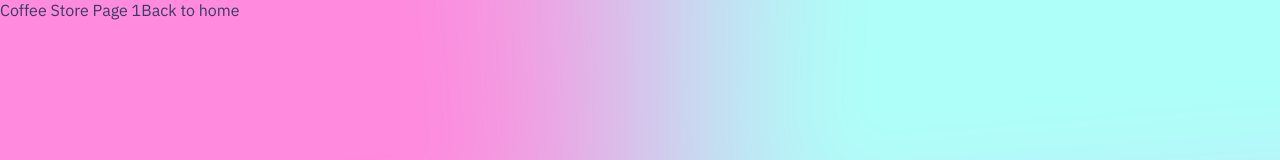
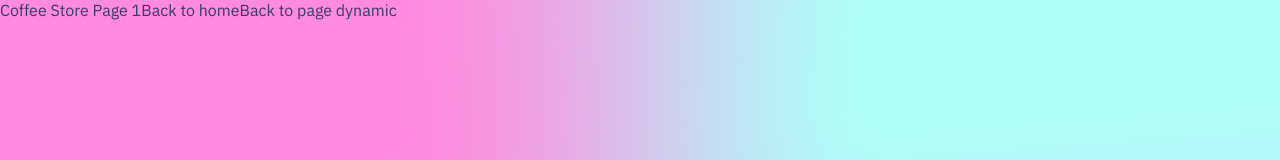
Before and after one commit to GrayJunZi/Drift, a Next.js app in the folder discover-coffee-stores/: page /coffee-store/1 in a window 1280 px wide. Shown: the top 160 px of the page. Built offline with nearby package versions, Linux system fonts and the light colour scheme.

Commit message:
030. 使用Link组件添加路由到动态页面

```diff
--- a/discover-coffee-stores/pages/coffee-store/[id].js
+++ b/discover-coffee-stores/pages/coffee-store/[id].js
@@ -6,6 +6,7 @@ const CoffeeStore = () => {
     return <div>
         Coffee Store Page {router.query.id}
         <Link href='/'>Back to home</Link>
+        <Link href='/coffee-store/dynamic'>Back to page dynamic</Link>
     </div>;
 };
 
```
Also changed, not shown: 1 other file (tests, documents, lock files or other folders).
